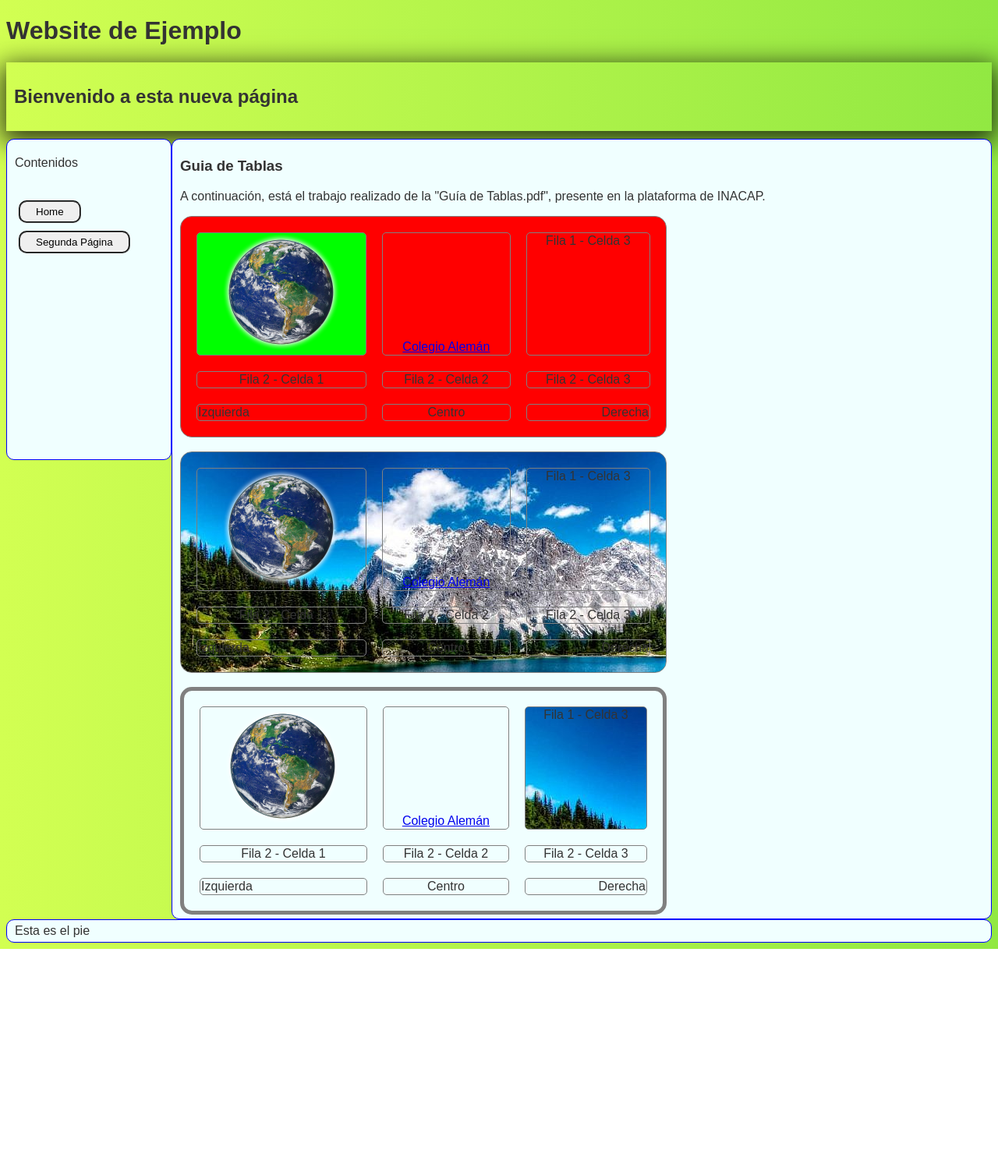
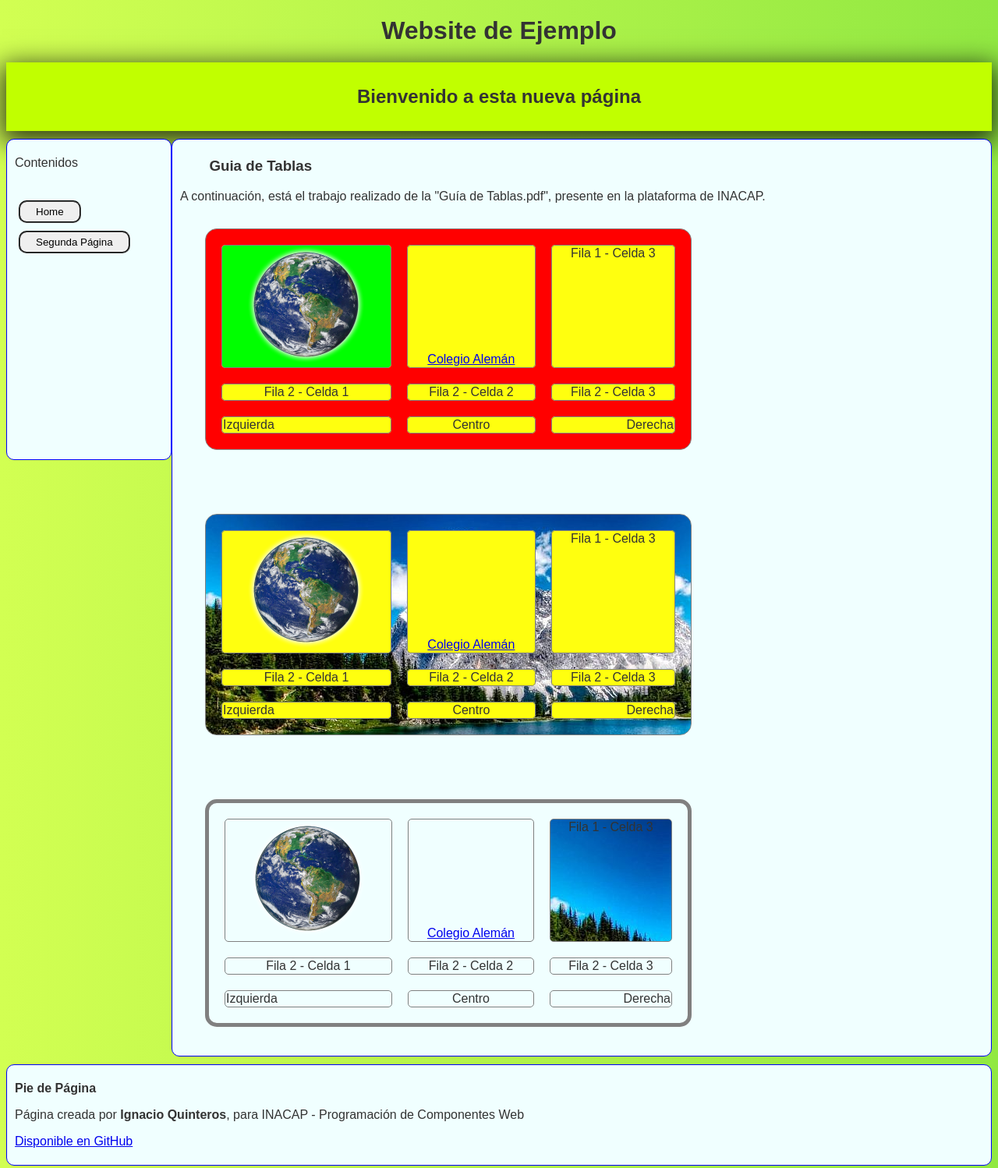
Before and after one commit to IQuinteros/ComponentesWeb, a plain HTML site: page index.html in a window 1280 px wide. Shown: the top 1498 px of the page at 78% size. Before the commit the page ends 1217 px from the top, so only its background shows below. Drawn offline with Linux system fonts and the light colour scheme.

Commit message:
Modificación de Diseño y más contenido

```diff
--- a/css/style.css
+++ b/css/style.css
@@ -1,6 +1,10 @@
 body{
     color: #333;
     font-family: sans-serif;
+
+    /*
+        Diseño obtenido con la ayuda de páginas web de apoyo
+    */
     background: rgba(210,255,82,1);
     background: -moz-linear-gradient(left, rgba(210,255,82,1) 0%, rgba(145,232,66,1) 100%);
     background: -webkit-gradient(left top, right top, color-stop(0%, rgba(210,255,82,1)), color-stop(100%, rgba(145,232,66,1)));
@@ -9,6 +13,13 @@ body{
     background: -ms-linear-gradient(left, rgba(210,255,82,1) 0%, rgba(145,232,66,1) 100%);
     background: linear-gradient(to right, rgba(210,255,82,1) 0%, rgba(145,232,66,1) 100%);
     filter: progid:DXImageTransform.Microsoft.gradient( startColorstr='#d2ff52', endColorstr='#91e842', GradientType=1 );
+    /*
+        Fin de Diseño personalizado
+    */
+}
+
+body h1{
+    text-align: center;
 }
 
 button{
@@ -33,13 +44,20 @@ button{
 
 #cabecera{
     padding: 10px;
+    text-align: center;
+    align-content: center;
+    margin-bottom: 10px;
+    background-color: #C1FF00;
 
-    align-content: center;
+    /*
+        Diseño obtenido con la ayuda de páginas web de apoyo
+    */
     -webkit-box-shadow: 0px 9px 31px 6px rgba(0,0,0,0.75);
     -moz-box-shadow: 0px 9px 31px 6px rgba(0,0,0,0.75);
     box-shadow: 0px 9px 31px 6px rgba(0,0,0,0.75);
-
-    margin-bottom: 10px;
+    /*
+        Fin de Diseño personalizado
+    */
 }
 #barra-lateral{
     float: left;
@@ -49,13 +67,17 @@ button{
 }
 
 #contenido{
-    overflow: auto;
+    overflow: hidden;
     height: 100%;
+    margin-left: 10px;
+}
+#contenido h3{
+    text-indent: 2em;
 }
 
 #pie{
-    overflow: hidden;
-    height: auto;
+    margin-top: 10px;
+    height: 100%;
 }
 
 #contenedor{
@@ -66,6 +88,11 @@ button{
 #table{
     border-style: solid;
     border-radius: 15px;
+    margin: 2em;
+}
+
+.color{
+    background-color: #FFFF0F;
 }
 
 #table tr td{
--- a/index.html
+++ b/index.html
@@ -39,19 +39,19 @@
 
                     <table border id="table" width="60%" BGCOLOR="#FF0000" cellspacing="20px">
 
-                        <tr>
+                        <tr class="color">
                             <td BGCOLOR="#00FF00" align=center><img src="assets/mundo.png" height="150px"></td>
                             <td valign="bottom" align=center><a href="http://www.dsc.cl">Colegio Alemán</a></td>
                             <td valign="top" align=center>Fila 1 - Celda 3</td>
                         </tr>
 
-                        <tr>
+                        <tr class="color">
                             <td align=center>Fila 2 - Celda 1</td>
                             <td align=center>Fila 2 - Celda 2</td>
                             <td align=center>Fila 2 - Celda 3</td>
                         </tr>
 
-                        <tr>
+                        <tr class="color">
                             <td align=left>Izquierda</td>
                             <td align=center>Centro</td>
                             <td align=right>Derecha</td>
@@ -61,21 +61,21 @@
 
                     <br>
 
-                    <table id="table" border width="60%" background="assets/fondo.jpg" cellspacing="20px">
+                    <table id="table" class="image" border width="60%" background="assets/fondo.jpg" cellspacing="20px">
 
-                        <tr>
+                        <tr class="color">
                             <td align=center><img src="assets/mundo.png" height="150px"></td>
                             <td valign="bottom" align=center><a href="http://www.dsc.cl">Colegio Alemán</a></td>
                             <td valign="top" align=center>Fila 1 - Celda 3</td>
                         </tr>
 
-                        <tr>
+                        <tr class="color">
                             <td align=center>Fila 2 - Celda 1</td>
                             <td align=center>Fila 2 - Celda 2</td>
                             <td align=center>Fila 2 - Celda 3</td>
                         </tr>
 
-                        <tr>
+                        <tr class="color">
                             <td align=left>Izquierda</td>
                             <td align=center>Centro</td>
                             <td align=right>Derecha</td>
@@ -85,7 +85,7 @@
 
                     <br>
 
-                    <table id="table" border="5" width="60%" cellspacing="20px">
+                    <table id="table" class="image" border="5" width="60%" cellspacing="20px">
 
                         <tr>
                             <td align=center><img src="assets/mundo.png" height="150px"></td>
@@ -109,7 +109,15 @@
 
                 </div>
             </section>
-            <div id="pie">Esta es el pie</div>
+            <div id="pie">
+
+                <p><b>Pie de Página</b></p>
+
+                <p>Página creada por <b>Ignacio Quinteros</b>, para INACAP - Programación de Componentes Web</p>
+
+                <p><a href="https://github.com/IQuinteros/ComponentesWeb">Disponible en GitHub</a></p>
+
+            </div>
 
         </div>
 
```
